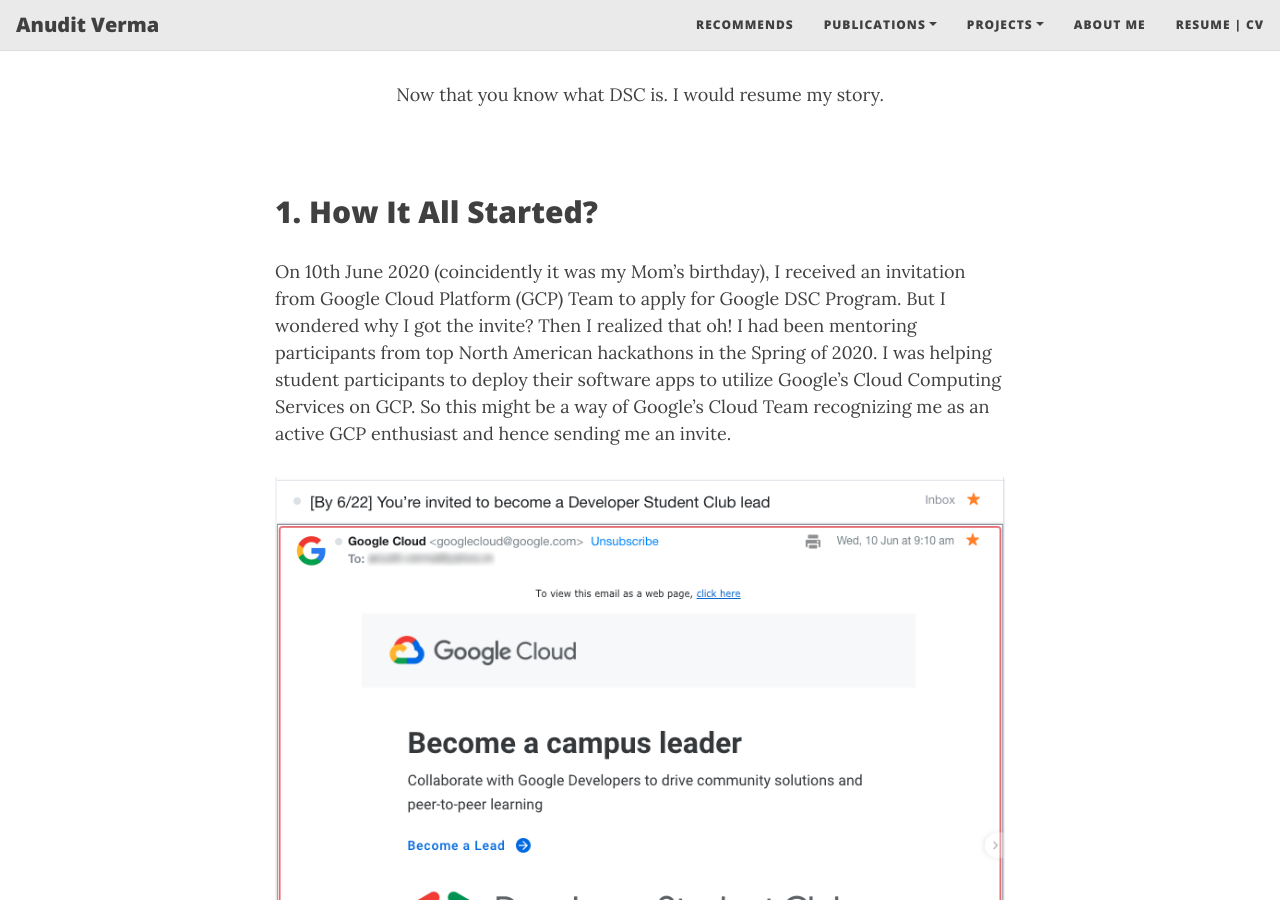
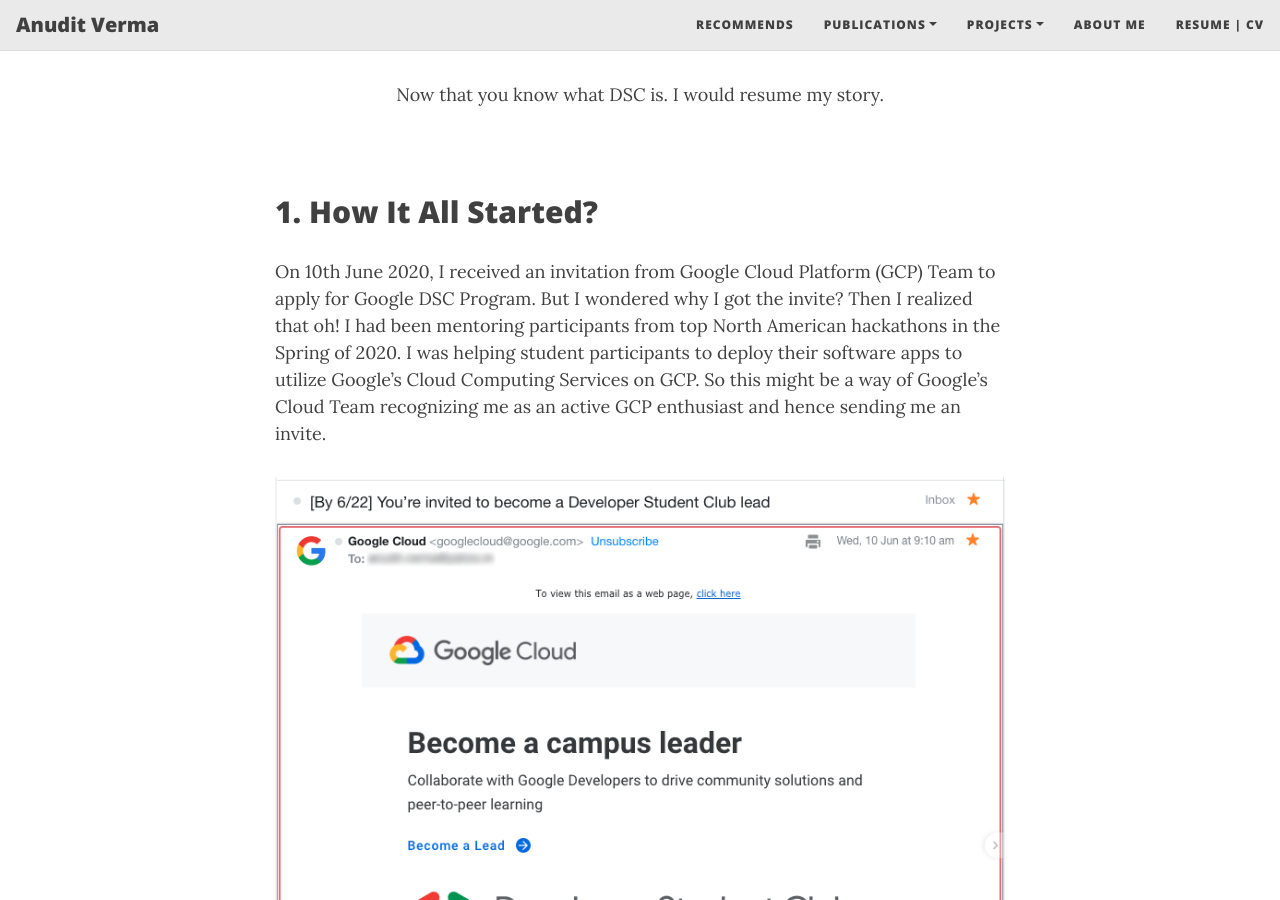
Before and after one commit to anuditverma/anuditverma.github.io, a Jekyll site: the page built from _posts/2020-07-29-my-journey-on-becoming-a-google-dsc-lead.md, in a window 1280 px wide and 900 px high, scrolled down 1845 px. Built offline with Jekyll 4.4.1, drawn with Linux system fonts in a browser that asks for light colours; nearby versions of some CDN libraries; comment, search, counter and statistics services are not loaded.

Commit message:
Bundle updated

```diff
--- a/_posts/2020-07-29-my-journey-on-becoming-a-google-dsc-lead.md
+++ b/_posts/2020-07-29-my-journey-on-becoming-a-google-dsc-lead.md
@@ -35,7 +35,7 @@
 
 ## 1. How It All Started?
 
-On 10th June 2020 (coincidently it was my Mom's birthday), I received an invitation from Google Cloud Platform (GCP) Team to apply for Google DSC Program. But I wondered why I got the invite? Then I realized that oh! I had been mentoring participants from top North American hackathons in the Spring of 2020. I was helping student participants to deploy their software apps to utilize Google's Cloud Computing Services on GCP. So this might be a way of Google's Cloud Team recognizing me as an active GCP enthusiast and hence sending me an invite.
+On 10th June 2020, I received an invitation from Google Cloud Platform (GCP) Team to apply for Google DSC Program. But I wondered why I got the invite? Then I realized that oh! I had been mentoring participants from top North American hackathons in the Spring of 2020. I was helping student participants to deploy their software apps to utilize Google's Cloud Computing Services on GCP. So this might be a way of Google's Cloud Team recognizing me as an active GCP enthusiast and hence sending me an invite.
 
 <center><img src="/assets/img/dsc_lead/invite.png" alt="DSC Invitation email"></center><br>
 
```
Also changed, not shown: Gemfile.lock.
